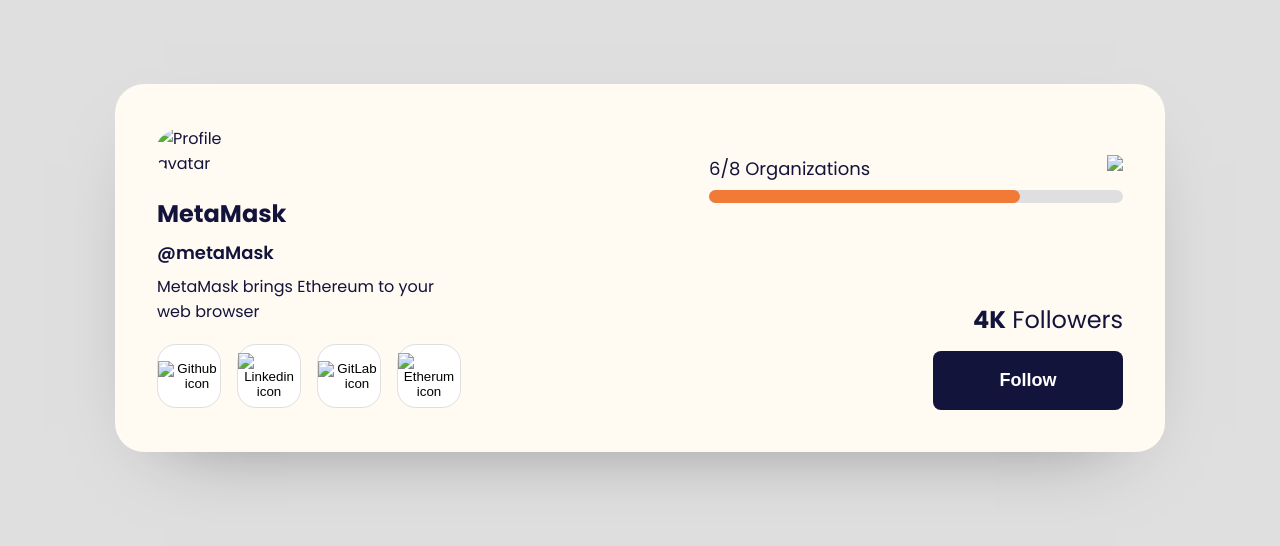
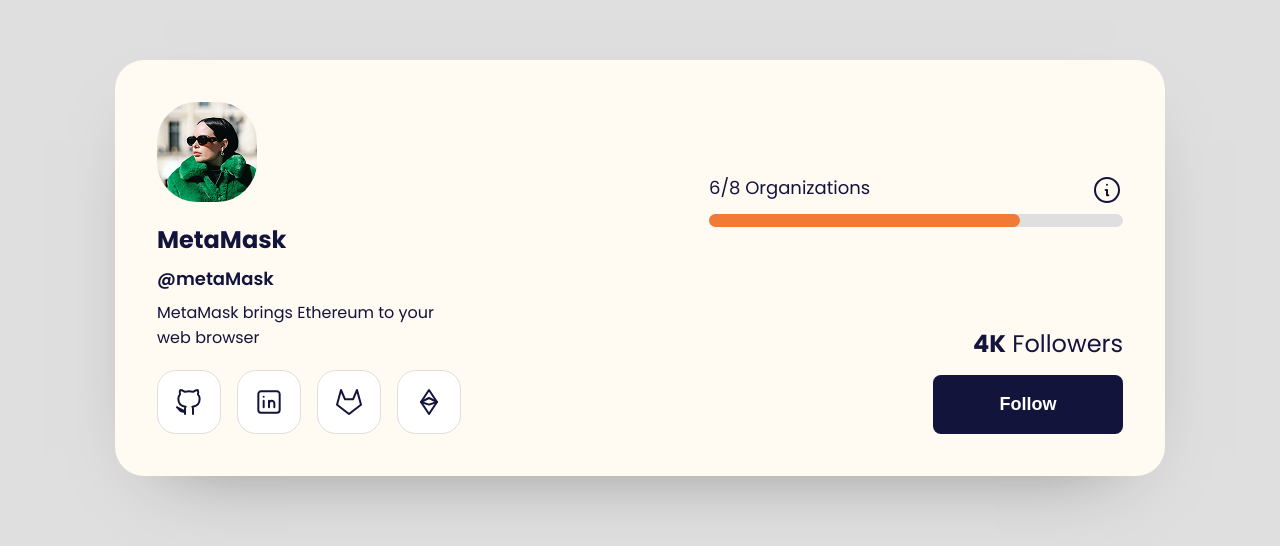
Before and after one commit to dariofin/frontendLeap, a plain HTML site: page Project-002-df_dev/index.html in a window 1280 px wide. Shown: the part 132-678 px from the top of the page. Drawn offline with Linux system fonts and the light colour scheme; the site is published under a folder, as on GitHub Pages, so addresses that start at the root find nothing.

Commit message:
corrección de rutas relativas

```diff
--- a/Project-002-df_dev/index.html
+++ b/Project-002-df_dev/index.html
@@ -19,30 +19,30 @@
 <body>
   <article class="social-card">
     <section class="profile-content">
-      <img src="/Project-002-df_dev/img/profile-picture.jpg" alt="Profile avatar" class="profile-content__avatar" />
+      <img src="img/profile-picture.jpg" alt="Profile avatar" class="profile-content__avatar" />
       <h2 class="profile-content__name">MetaMask</h2>
       <h3 class="profile-content__user">@metaMask</h3>
       <p class="profile-content__description">MetaMask brings Ethereum to your web browser</p>
 
       <nav class="profile-content_buttons-content">
         <button class="profile-content_button-link--gh">
-          <img src="/Project-002-df_dev/img/icon-github.svg" alt="Github icon" /></button>
+          <img src="img/icon-github.svg" alt="Github icon" /></button>
 
         <button class="profile-content_button-link--in">
-          <img src="/Project-002-df_dev/img/icon-linkedin.svg" alt="Linkedin icon" /></button>
+          <img src="img/icon-linkedin.svg" alt="Linkedin icon" /></button>
 
         <button class="profile-content_button-link--gl">
-          <img src="/Project-002-df_dev/img/icon-gitlab.svg" alt="GitLab icon" /></button>
+          <img src="img/icon-gitlab.svg" alt="GitLab icon" /></button>
 
         <button class="profile-content_button-link--et">
-          <img src="/Project-002-df_dev/img/icon-ethereum.svg" alt="Etherum icon" />
+          <img src="img/icon-ethereum.svg" alt="Etherum icon" />
         </button>
       </nav>
 
     </section>
     <section class="followers-content">
       <div class="followers-content__org-counter">
-        6/8 Organizations <img src="/Project-002-df_dev/img/icon-info.svg">
+        6/8 Organizations <img src="img/icon-info.svg">
       </div>
 
       <progress class="followers-content__progressbar" max="8" value="6"></progress>
```
Also changed, not shown: Project-001-df_dev/index.html (+2 -2 lines), Project-003-df_dev/index.html (+3 -4 lines).
